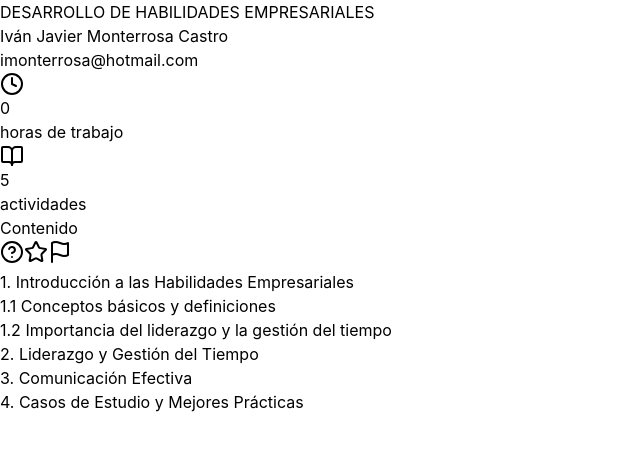
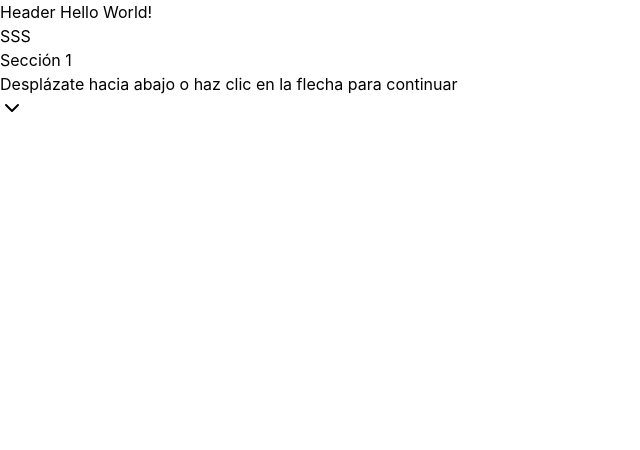
Before and after one commit to kaponeminusone/gpi-front, a React (Vite) app: page / in a window 1280 px wide. Shown: the top 450 px of the page, without its empty margins (0-640 px from the left). Built offline with nearby package versions, Linux system fonts and the light colour scheme.

Commit message:
start to improve

```diff
--- a/src/App.tsx
+++ b/src/App.tsx
@@ -1,33 +1,30 @@
 
 import './App.css'
-
-import { Header } from './components/AnimatedHeader/AnimatedHeader';
-import { AnimatedText } from './components/AnimatedText/AnimatedText'
-import { CardFoldHorizontal } from './components/Cards/CardFoldHorizontal';
-
-import MultipleSelectionQuestion from './components/Activities/MultipleSelectionQuestion'
-import RelationalQuestion from './components/Activities/RelationalQuestion'
-import TrueFalseQuestion from './components/Activities/TrueFalseQuestion'
-import DecisionGame from './components/DecisionGame/DecisionGame'
-
 import ScrollContent from './components/ScrollContent/ScrollContent'
-import { VideoPlayer } from './components/VideoPlayer/VideoPlayer'
-import pdf from './assets/proof.pdf'
-import { PDFViewer } from './components/PDFViewer/PDFViewer'
-import HomeContent from './components/HomeContent/HomeConent'
 
 function App() {
 
+  const sections = ['Sección 1', 'Sección 2', 'Sección 3']
+
   return (
-
     <>
-      <HomeContent
-        title="DESARROLLO DE HABILIDADES EMPRESARIALES"
-        email="imonterrosa@hotmail.com"
-        name="Iván Javier Monterrosa Castro"
-        hours={0}
-        activities={5}
-      />
+    <div className='w-full h-screen flex flex-col'>
+      <h1 className='center text-4xl'> Header Hello World!</h1>
+      <ScrollContent sections={sections}>
+        <div className="bg-primary text-primary-foreground p-8 h-screen flex flex-col items-center justify-center">
+          <h2 className="text-4xl font-bold mb-4">Sección 1</h2>
+          <p className="text-xl">Desplázate hacia abajo o haz clic en la flecha para continuar</p>
+        </div>
+        <div className="bg-secondary text-secondary-foreground p-8 h-screen flex flex-col items-center justify-center">
+          <h2 className="text-4xl font-bold mb-4">Sección 2</h2>
+          <p className="text-xl">Contenido de la segunda sección</p>
+        </div>
+        <div className="bg-accent text-accent-foreground p-8 h-screen flex flex-col items-center justify-center">
+          <h2 className="text-4xl font-bold mb-4">Sección 3</h2>
+          <p className="text-xl">Última sección del contenido</p>
+        </div>
+      </ScrollContent>
+    </div>
     </>
   )
 }
```
